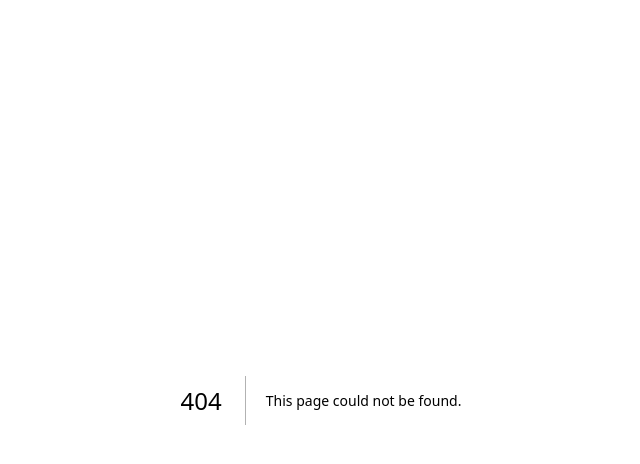
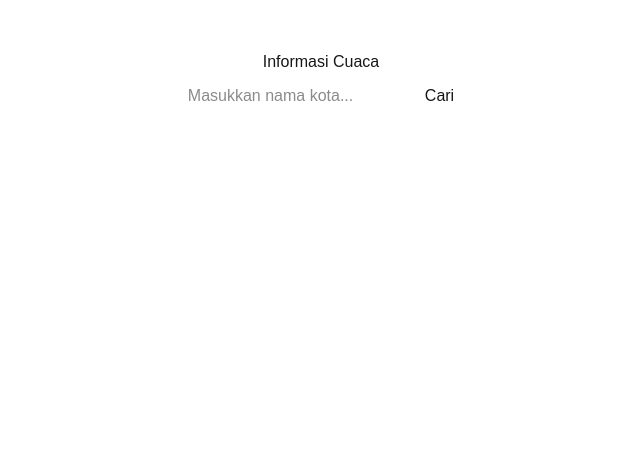
Before and after one commit to Haidarly2/03-next-introduction, a Next.js app: page /weather in a window 1280 px wide. Before the commit this address had no page. Shown: the top 464 px of the page, without its empty margins (319-959 px from the left). Built offline with nearby package versions, Linux system fonts and the light colour scheme.

Commit message:
commit update weather assignment

```diff
--- /dev/null
+++ b/pages/api/weather.js
@@ -0,0 +1,24 @@
+export default async function handler(req, res) {
+    const API_KEY = "79db8a13ce9266f8df4ff80da7bd3d95";  // Simpan API Key di sini
+    const { city } = req.query;
+
+    if (!city) {
+        return res.status(400).json({ error: "Kota harus diisi!" });
+    }
+
+    try {
+        const response = await fetch(
+            `https://api.openweathermap.org/data/2.5/weather?q=${city}&units=metric&appid=${API_KEY}`
+        );
+
+        const data = await response.json();
+
+        if (response.status !== 200) {
+            return res.status(response.status).json({ error: data.message });
+        }
+
+        res.status(200).json(data);
+    } catch (error) {
+        res.status(500).json({ error: "Terjadi kesalahan pada server!" });
+    }
+}
--- /dev/null
+++ b/pages/weather.js
@@ -0,0 +1,64 @@
+import { useState } from 'react';
+
+const WeatherPage = () => {
+    const [city, setCity] = useState('');
+    const [weather, setWeather] = useState(null);
+    const [error, setError] = useState(null);
+    const [loading, setLoading] = useState(false);
+
+    const fetchWeather = async () => {
+        if (!city) {
+            setError("Masukkan nama kota!");
+            return;
+        }
+
+        setLoading(true);
+        setError(null);
+        setWeather(null);
+
+        try {
+            const response = await fetch(`/api/weather?city=${city}`);
+            const data = await response.json();
+
+            if (!response.ok) {
+                throw new Error(data.error || "Kota tidak ditemukan");
+            }
+
+            setWeather(data);
+        } catch (err) {
+            setError(err.message);
+        } finally {
+            setLoading(false);
+        }
+    };
+
+    return (
+        <div style={{ textAlign: 'center', marginTop: '50px' }}>
+            <h1>Informasi Cuaca</h1>
+            <input
+                type="text"
+                value={city}
+                onChange={(e) => setCity(e.target.value)}
+                placeholder="Masukkan nama kota..."
+                style={{ padding: '10px', marginRight: '10px' }}
+            />
+            <button onClick={fetchWeather} style={{ padding: '10px' }}>Cari</button>
+
+            {loading && <p>Loading...</p>}
+
+            {error && <p style={{ color: 'red' }}>{error}</p>}
+
+            {weather && (
+                <div style={{ marginTop: '20px', border: '1px solid #ccc', padding: '20px', display: 'inline-block' }}>
+                    <h2>{weather.name}, {weather.sys.country}</h2>
+                    <p>Suhu: {weather.main.temp}°C</p>
+                    <p>Kelembaban: {weather.main.humidity}%</p>
+                    <p>Kecepatan Angin: {weather.wind.speed} m/s</p>
+                    <p>Kondisi: {weather.weather[0].description}</p>
+                </div>
+            )}
+        </div>
+    );
+};
+
+export default WeatherPage;
```
